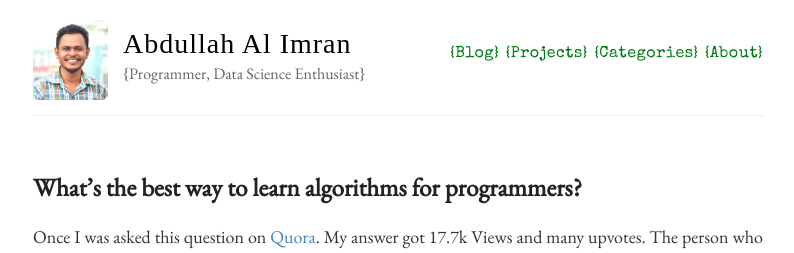
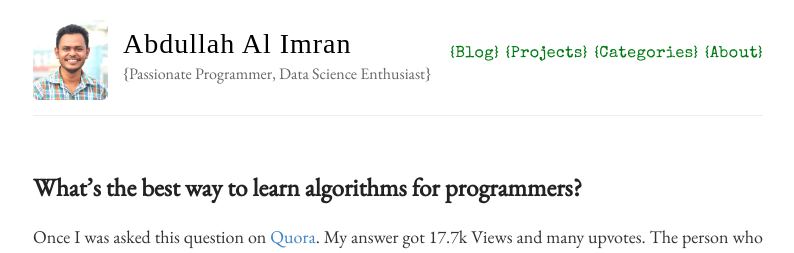
Before and after one commit to abdalimran/abdalimran.github.io, a Jekyll site: the page built from index.html, in a window 1280 px wide and 900 px high. Shown: the top 253 px of the window, without its empty margins (242-1036 px from the left). Built offline with Jekyll 4.4.1, drawn with Linux system fonts in a browser that asks for light colours; some web fonts are replaced.

Commit message:
Updated on 17-12-2016 01:07:34

```diff
--- a/_config.yml
+++ b/_config.yml
@@ -6,7 +6,7 @@
 name: Abdullah Al Imran
 
 # Short bio or description (displayed in the header)
-description: '{Programmer, Data Science Enthusiast}'
+description: '{Passionate Programmer, Data Science Enthusiast}'
 
 # URL of your avatar or profile pic (you could use your GitHub profile pic)
 avatar: https://raw.githubusercontent.com/abdalimran/abdalimran.github.io/master/images/abdalimran-logo.JPG
```
